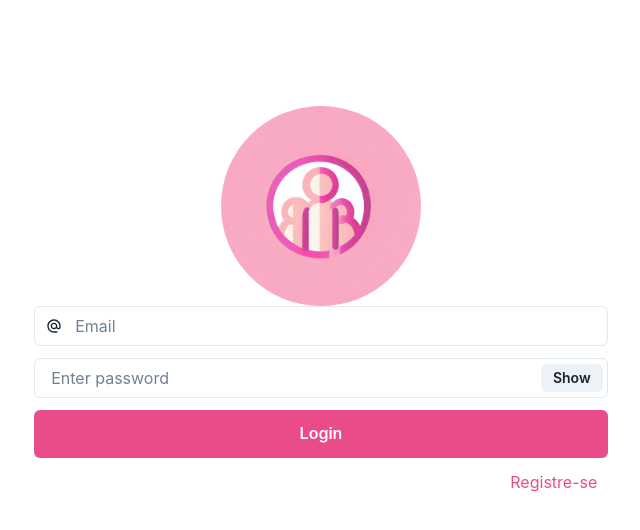
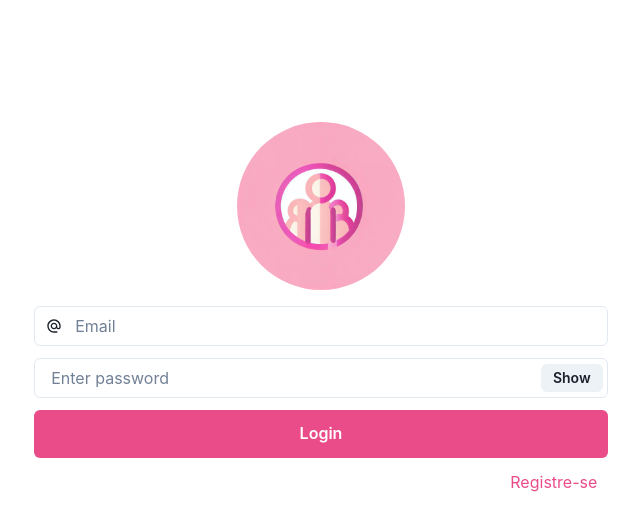
Before and after one commit to carlinaceo28/fullstack-test, a React (Vite) app in the folder client/: page / in a window 1280 px wide. Shown: the top 530 px of the page, without its empty margins (319-959 px from the left). Built offline with nearby package versions, Linux system fonts and the light colour scheme.

Commit message:
Update login.module.scss

```diff
--- a/client/src/pages/login/login.module.scss
+++ b/client/src/pages/login/login.module.scss
@@ -21,6 +21,7 @@
   border-radius: 50%;
   position: absolute;
   bottom: 100%;
+  padding: 16px
 }
 
 .loginContainerDivP {
```
